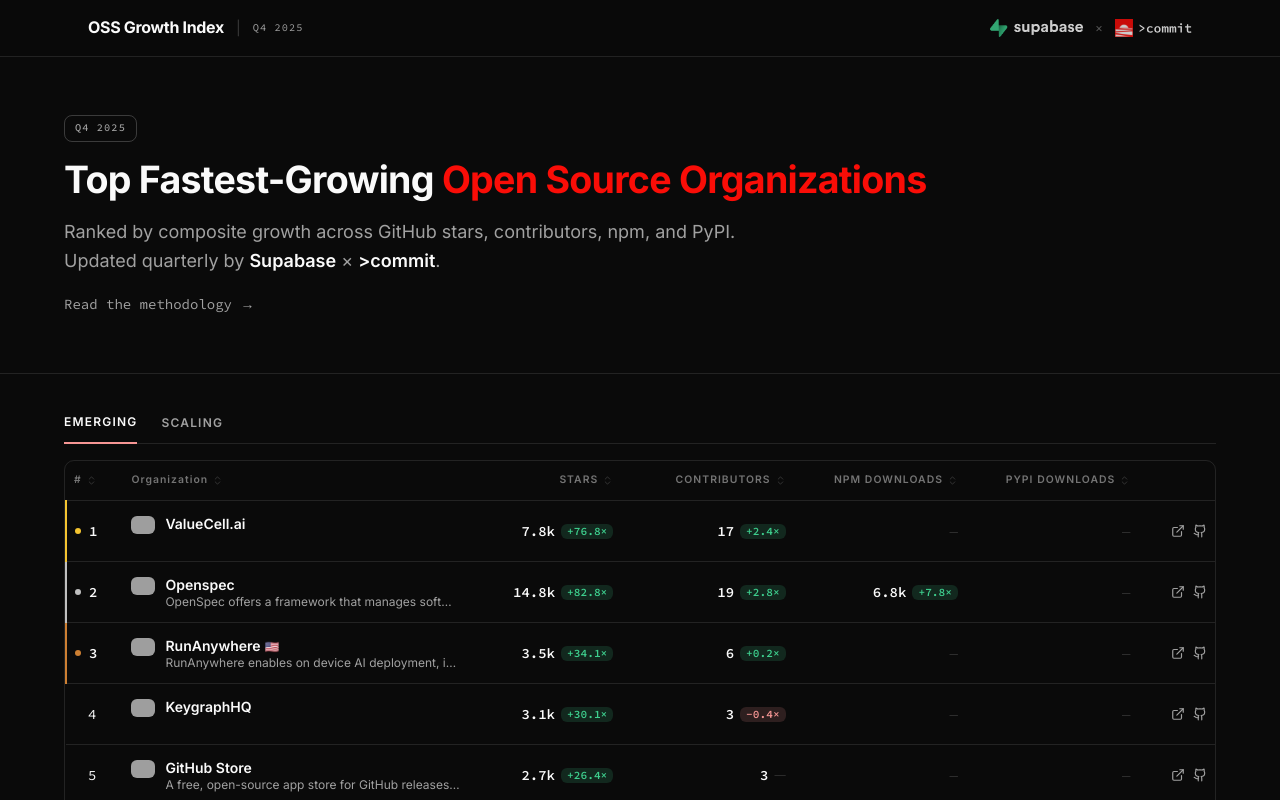
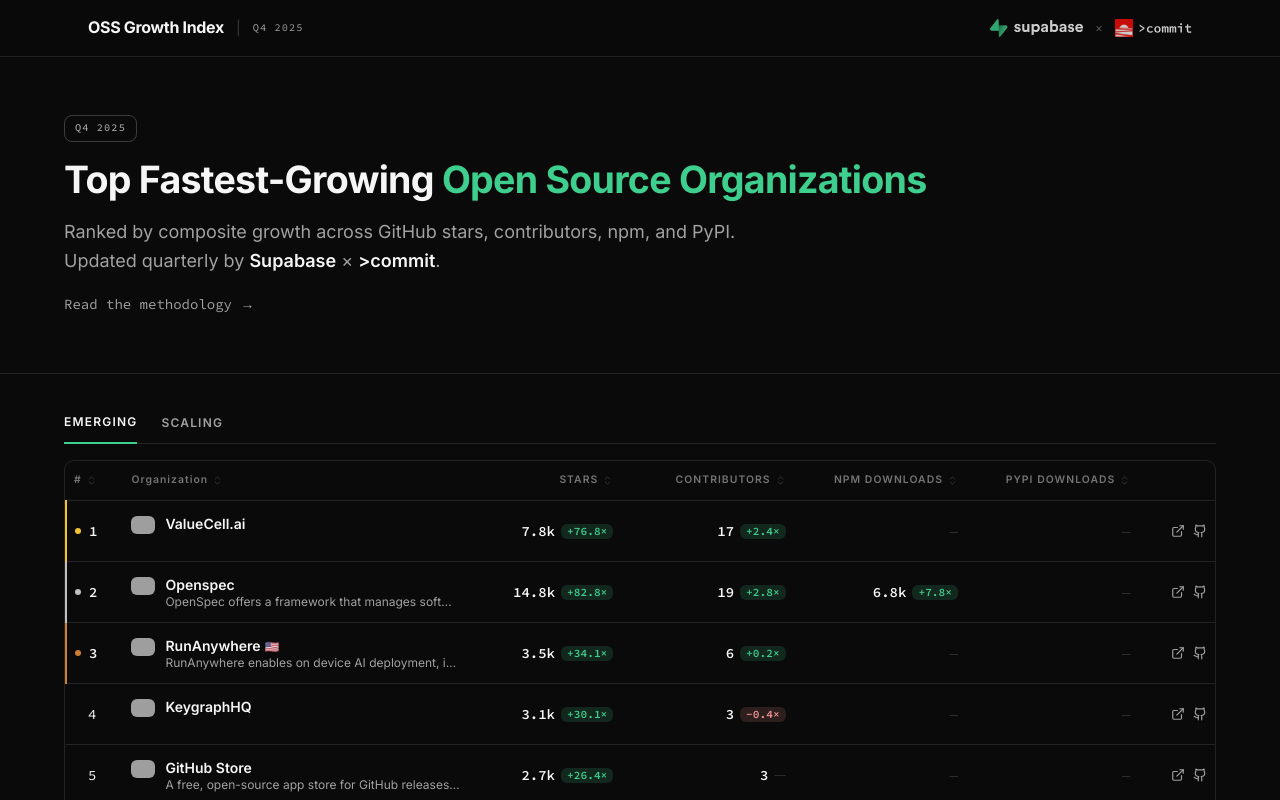
Before and after one commit to commitvc/osscar, a Next.js app: page / in a window 1280 px wide. Shown: the top 800 px of the page. Built offline with nearby package versions, Linux system fonts and the light colour scheme; grey boxes are pictures that could not be loaded.

Commit message:
feat: supabase text colors

```diff
--- a/src/app/globals.css
+++ b/src/app/globals.css
@@ -88,7 +88,7 @@
 
 .dark {
   --background: oklch(0.145 0 0);
-  --foreground: oklch(0.985 0 0);
+  --foreground: oklch(0.973 0 0);
   --card: oklch(0.205 0 0);
   --card-foreground: oklch(0.985 0 0);
   --popover: oklch(0.205 0 0);
--- a/src/app/org/[slug]/page.tsx
+++ b/src/app/org/[slug]/page.tsx
@@ -331,7 +331,7 @@
   const tierLabel = tier === "above_1000" ? "Scaling" : "Emerging";
 
   // Chart metrics — all use the brand accent color for visual consistency
-  const BRAND = "#F69694";
+  const BRAND = "#3ECF8E";
   const chartMetrics: MetricConfig[] = frontendOrg
     ? [
         {
@@ -395,7 +395,7 @@
             className="absolute inset-0 pointer-events-none"
             style={{
               background:
-                "radial-gradient(ellipse 55% 90% at 90% 50%, rgba(246,150,148,0.04) 0%, transparent 65%)",
+                "radial-gradient(ellipse 55% 90% at 90% 50%, rgba(62,207,142,0.04) 0%, transparent 65%)",
             }}
           />
 
@@ -421,7 +421,7 @@
                     </h1>
                     <div className="flex items-center gap-2.5 mt-2 flex-wrap">
                       <span
-                        className="font-mono text-[0.6rem] uppercase tracking-widest font-semibold px-2 py-0.5 rounded-sm border border-brand/30 bg-brand/10 text-brand"
+                        className="font-mono text-[0.6rem] uppercase tracking-widest font-semibold px-2 py-0.5 rounded-sm border border-green/30 bg-green/10 text-green"
                       >
                         {tierLabel}
                       </span>
@@ -624,7 +624,7 @@
                 <span
                   className={cn(
                     "font-mono text-xs font-semibold",
-                    tier === "above_1000" ? "text-green" : "text-brand"
+                    "text-green"
                   )}
                 >
                   {tierLabel} ·{" "}
--- a/src/app/page.tsx
+++ b/src/app/page.tsx
@@ -24,7 +24,7 @@
               style={{ fontSize: "clamp(1.75rem, 2vw + 0.75rem, 2.5rem)", letterSpacing: "-0.02em" }}
             >
               Top Fastest-Growing{" "}
-              <span style={{ color: "#FA0D07" }}>Open Source Organizations</span>
+              <span className="text-green">Open Source Organizations</span>
             </h1>
             <p className="text-lg text-muted-foreground max-w-2xl leading-relaxed">
               Ranked by composite growth across GitHub stars, contributors, npm, and PyPI. Updated quarterly by{" "}
@@ -32,7 +32,7 @@
               {" × "}
               <span className="text-foreground font-semibold">&gt;commit</span>.
             </p>
-            <a href="/methodology" className="inline-flex items-center gap-1.5 text-sm text-muted-foreground hover:text-brand transition-colors font-mono">
+            <a href="/methodology" className="inline-flex items-center gap-1.5 text-sm text-muted-foreground hover:text-green transition-colors font-mono">
               Read the methodology →
             </a>
           </div>
--- a/src/components/org-table.tsx
+++ b/src/components/org-table.tsx
@@ -315,7 +315,7 @@
             className={cn(
               "pb-3 text-xs uppercase tracking-widest font-semibold transition-colors -mb-px cursor-pointer",
               activeTier === tier
-                ? "border-b-2 border-brand text-foreground"
+                ? "border-b-2 border-green text-foreground"
                 : "text-muted-foreground hover:text-foreground/70"
             )}
           >
```
